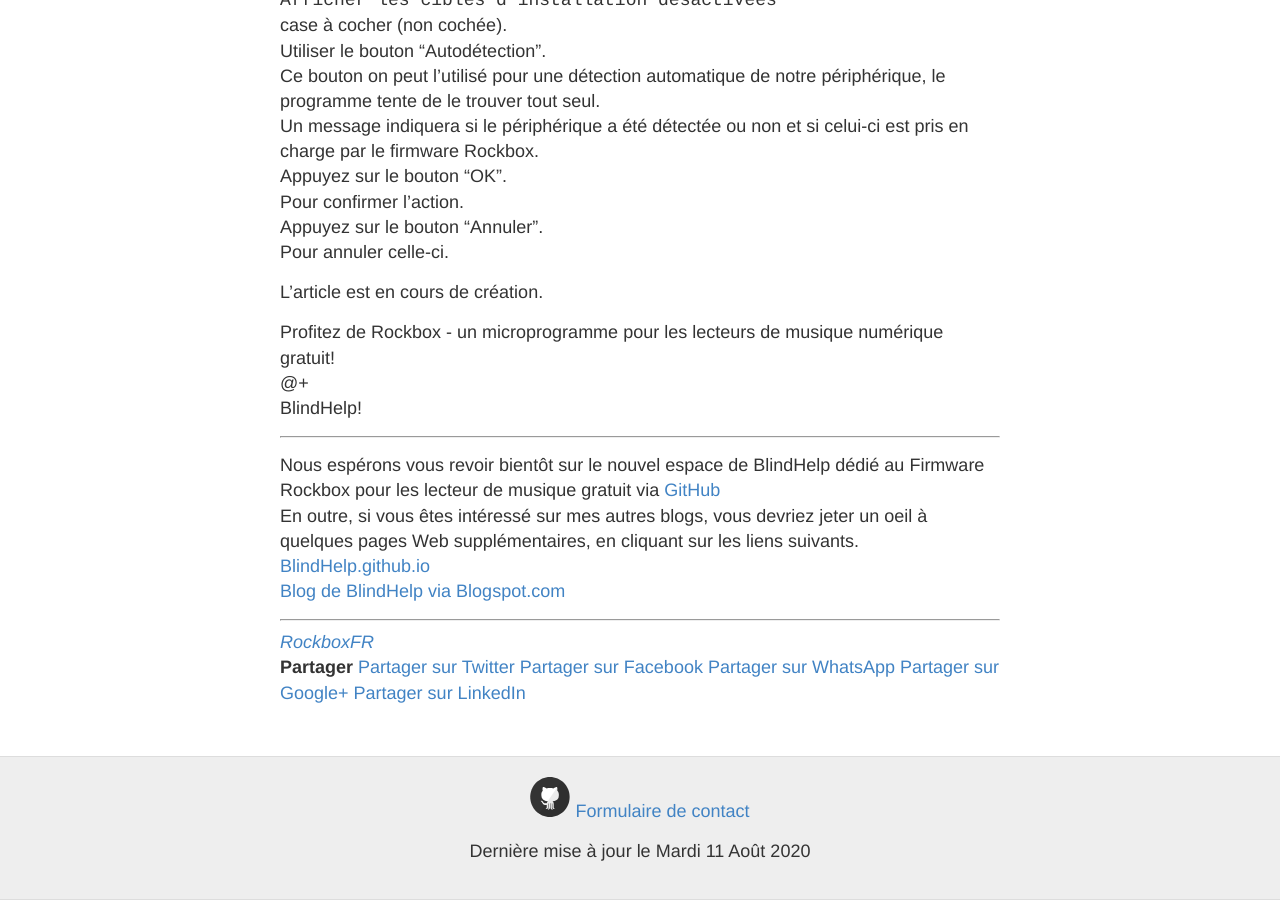
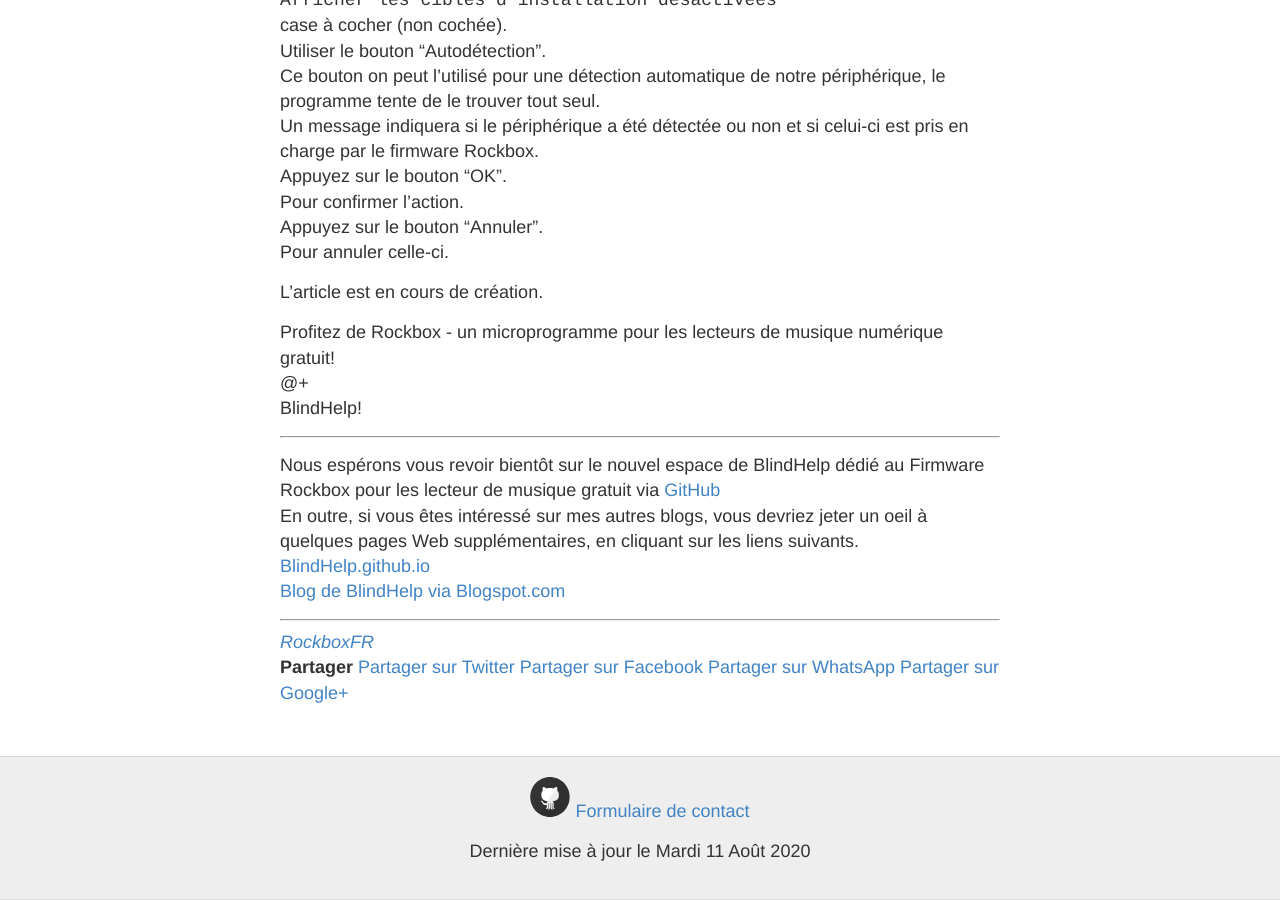
Before and after one commit to BlindHelp/rockboxfr, a Jekyll site: the page built from _posts/2020-08-11-Rockbox.md, in a window 1280 px wide and 900 px high, scrolled down 5002 px. Built offline with Jekyll 4.4.1, drawn with Linux system fonts in a browser that asks for light colours; comment, search, counter and statistics services are not loaded.

Commit message:
Remove LinkedIn button

```diff
--- a/_includes/share.html
+++ b/_includes/share.html
@@ -4,5 +4,4 @@
     <a href="https://facebook.com/sharer.php?u={{ site.url }}{{ page.url }}" rel="nofollow" target="_blank">Partager sur Facebook</a>
 	<a href="whatsapp://send?text=site.url }}{{ page.url }}" rel="nofollow" target="_blank">Partager sur WhatsApp</a>
     <a href="https://plus.google.com/share?url={{ site.url }}{{ page.url }}" rel="nofollow" target="_blank">Partager sur Google+</a>
-	    <a class="a2a_button_linkedin_share" data-url={{ site.url }}{{ page.url }} rel="nofollow" target="_blank">Partager sur LinkedIn</a>
 </div>
```
